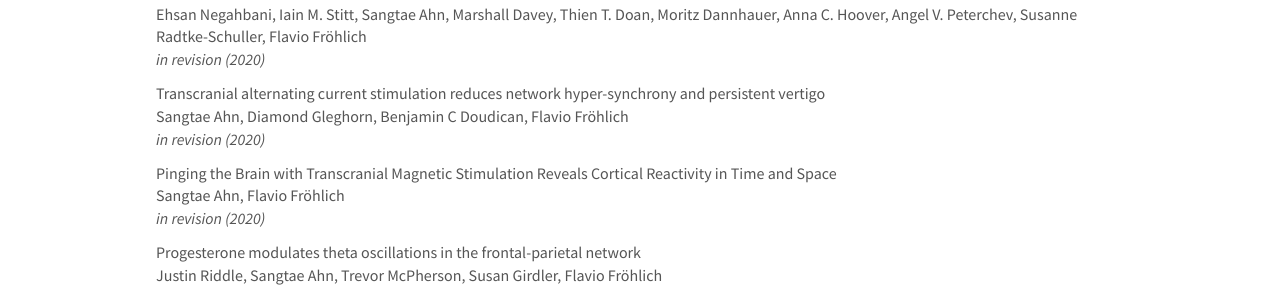
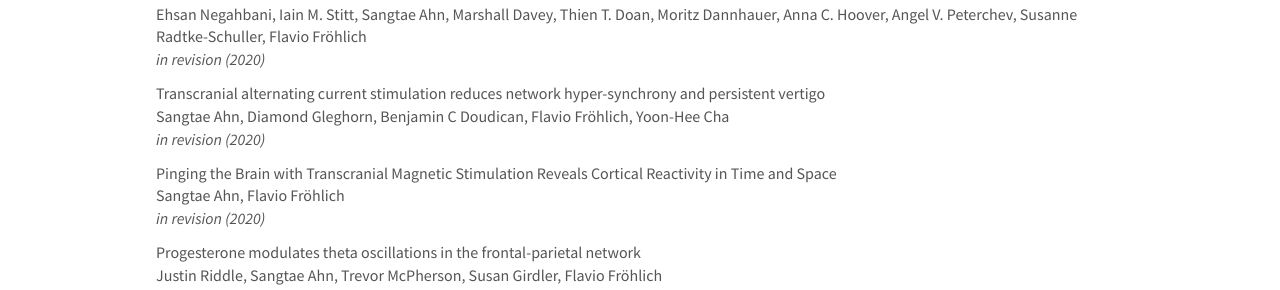
Before and after one commit to KNU-BrainAI/knu-brainai.github.io, a Jekyll site: the page built from _pages/publications.md, in a window 1280 px wide and 900 px high. Shown: the part 364-654 px from the top of the window. Built offline with Jekyll 4.4.1, drawn with Linux system fonts in a browser that asks for light colours; nearby versions of some CDN libraries.

Commit message:
Update publist.yml

```diff
--- a/_data/publist.yml
+++ b/_data/publist.yml
@@ -25,7 +25,7 @@
 - title: "Transcranial alternating current stimulation reduces network hyper-synchrony and persistent vertigo"
   image:
   description:
-  authors: Sangtae Ahn, Diamond Gleghorn, Benjamin C Doudican, Flavio Fröhlich
+  authors: Sangtae Ahn, Diamond Gleghorn, Benjamin C Doudican, Flavio Fröhlich, Yoon-Hee Cha
   journal: in revision (2020)
   link:
     url:
```
